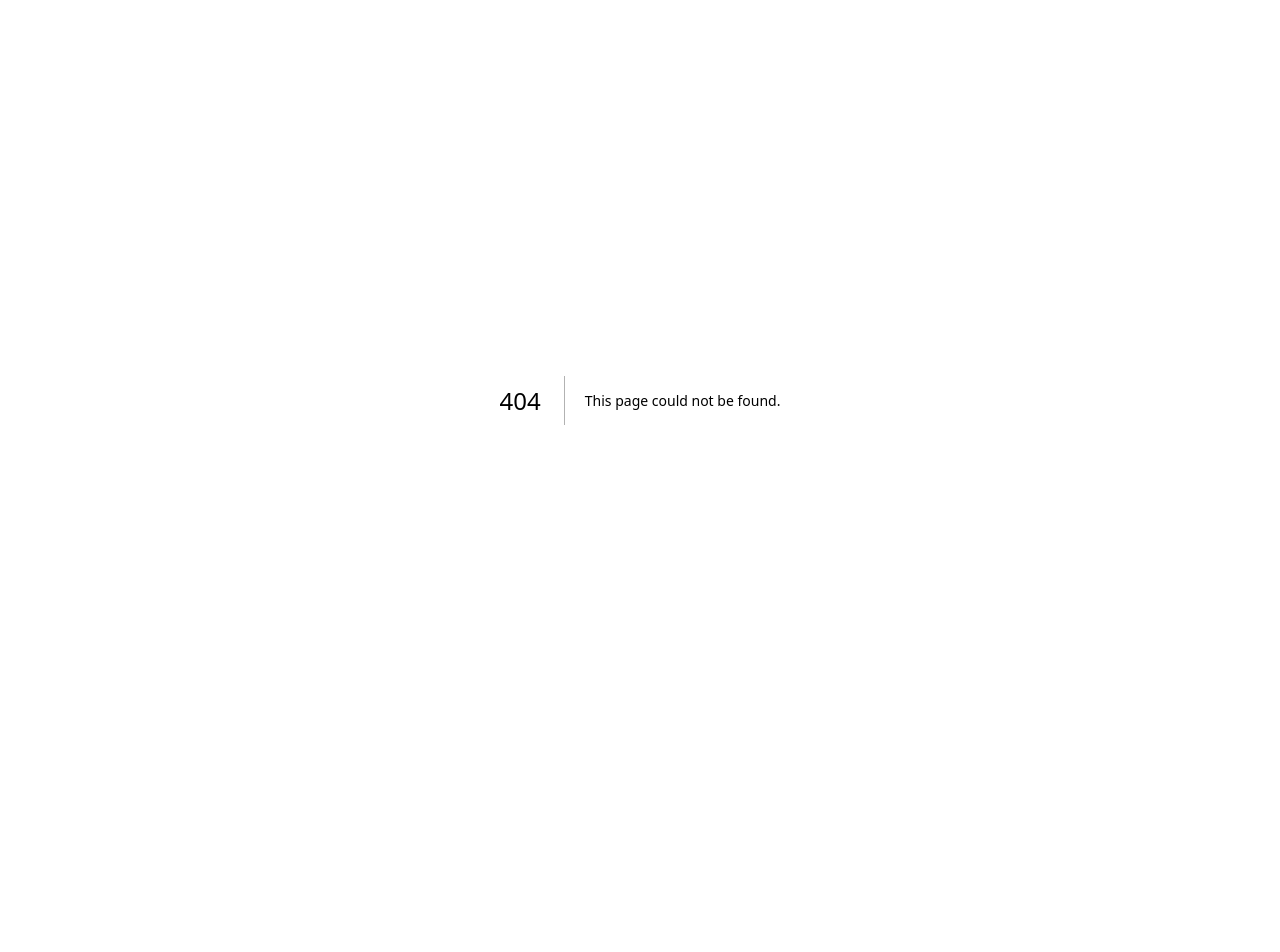
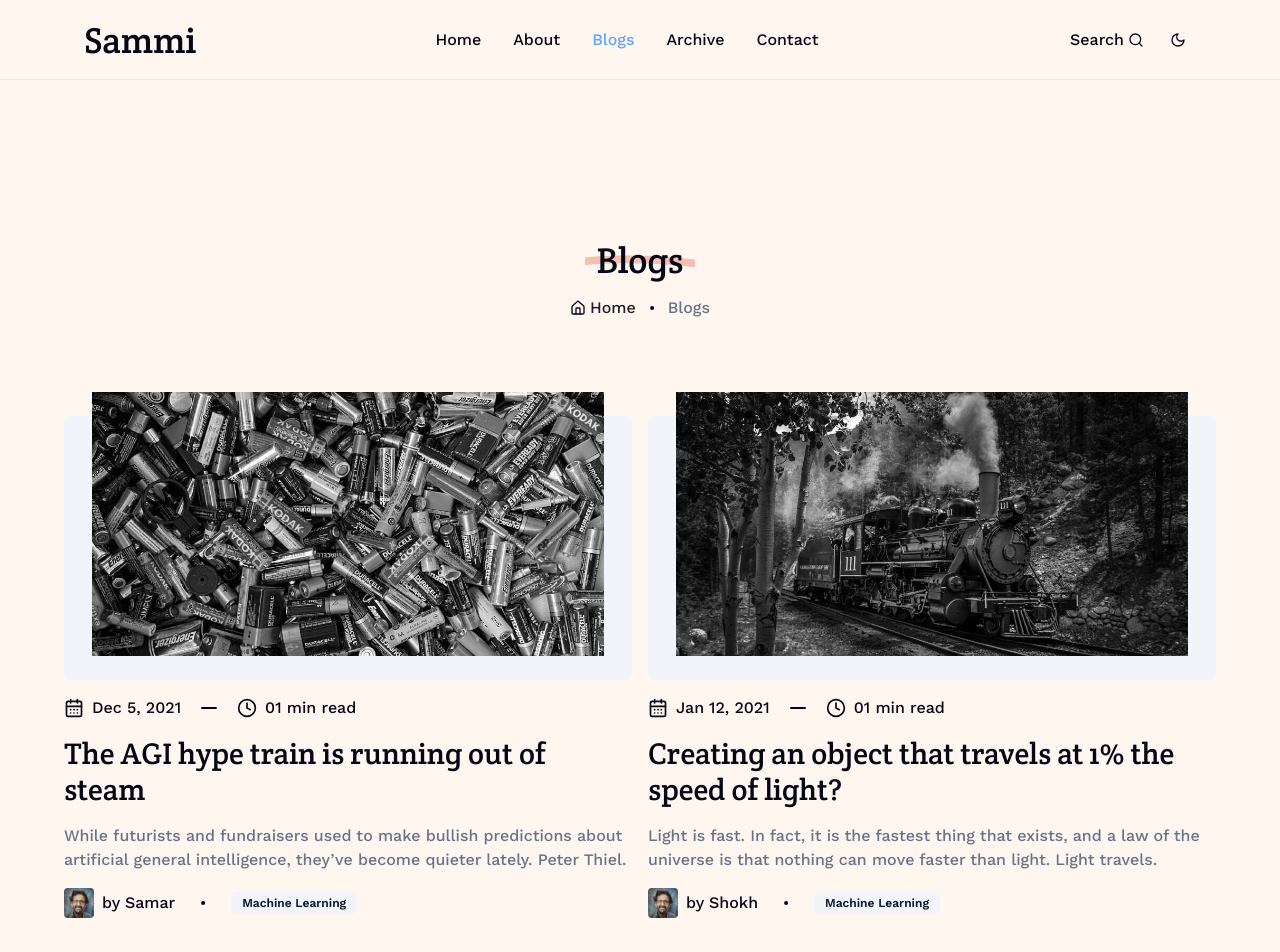
Before and after one commit to sherzodartikbayev/CMS-Blog, a Next.js app: page /blogs in a window 1280 px wide. Before the commit this address had no page. Shown: the top 952 px of the page. Before the commit the page ends 800 px from the top, so only its background shows below. Built offline with nearby package versions, Linux system fonts and the light colour scheme.

Commit message:
Blogs Page

```diff
--- /dev/null
+++ b/app/(root)/blogs/page.tsx
@@ -0,0 +1,36 @@
+import BlogCard from '@/components/cards/blog'
+import { blogs } from '@/constants'
+import { Dot, Home } from 'lucide-react'
+import Link from 'next/link'
+
+const BlogsPage = () => {
+	return (
+		<div className='max-w-6xl mx-auto max-md:px-10'>
+			<div className='relative min-h-[40vh] flex items-center justify-end flex-col'>
+				<h2 className="text-center text-4xl section-title font-creteRound">
+					<span>Blogs</span>
+				</h2>
+
+				<div className="flex gap-1 items-center mt-4">
+					<Home className='w-4 h-4' />
+					<Link
+						href='/'
+						className='opacity-90 hover:underline hover:opacity-100'
+					>
+						Home
+					</Link>
+					<Dot />
+					<p className="text-muted-foreground">Blogs</p>
+				</div>
+			</div>
+
+			<div className="grid grid-cols-2 max-md:grid-cols-1 gap-x-4 gap-y-24 mt-24">
+				{blogs.map(blog => (
+					<BlogCard key={blog.title} {...blog} isVertical />
+				))}
+			</div>
+		</div>
+	)
+}
+
+export default BlogsPage
--- a/components/cards/blog.tsx
+++ b/components/cards/blog.tsx
@@ -1,12 +1,23 @@
+import { cn } from '@/lib/utils'
 import { IBlog } from '@/types'
 import { CalendarDays, Clock, Dot, Minus } from 'lucide-react'
 import Image from 'next/image'
 import Link from 'next/link'
 import { Badge } from '../ui/badge'
 
-const BlogCard = (blog: IBlog) => {
+interface Props extends IBlog {
+	isVertical?: boolean
+}
+
+const BlogCard = (blog: Props) => {
 	return (
-		<Link href='/' className='grid gap-4 group grid-cols-1 md:grid-cols-2 max-md:px-10'>
+		<Link
+			href='/'
+			className={cn(
+				'grid gap-4 group',
+				blog.isVertical ? 'grid-col-1' : 'md:grid-cols-2 max-md:px-10'
+			)}
+		>
 			<div className='relative bg-secondary rounded-md'>
 				<Image
 					width={650}
@@ -32,16 +43,14 @@
 				</div>
 
 				{/* Title */}
-				<h2 className="text-3xl max-md:text-2xl font-creteRound group-hover:text-blue-500 transition-colors">
+				<h2 className='text-3xl max-md:text-2xl font-creteRound group-hover:text-blue-500 transition-colors'>
 					{blog.title}
 				</h2>
-				<p className="text-muted-foreground line-clamp-3">
-					{blog.description}
-				</p>
+				<p className='text-muted-foreground line-clamp-3'>{blog.description}</p>
 
 				{/* Author */}
-				<div className="flex items-center gap-4">
-					<div className="flex items-center gap-2">
+				<div className='flex items-center gap-4'>
+					<div className='flex items-center gap-2'>
 						<Image
 							src='/author/thomas-macaulay.jpg'
 							alt='author'
@@ -52,7 +61,7 @@
 						<p>by {blog.author}</p>
 					</div>
 					<Dot />
-					<div className="flex items-center gap-2">
+					<div className='flex items-center gap-2'>
 						<Badge variant='secondary'>Machine Learning</Badge>
 					</div>
 				</div>
```
